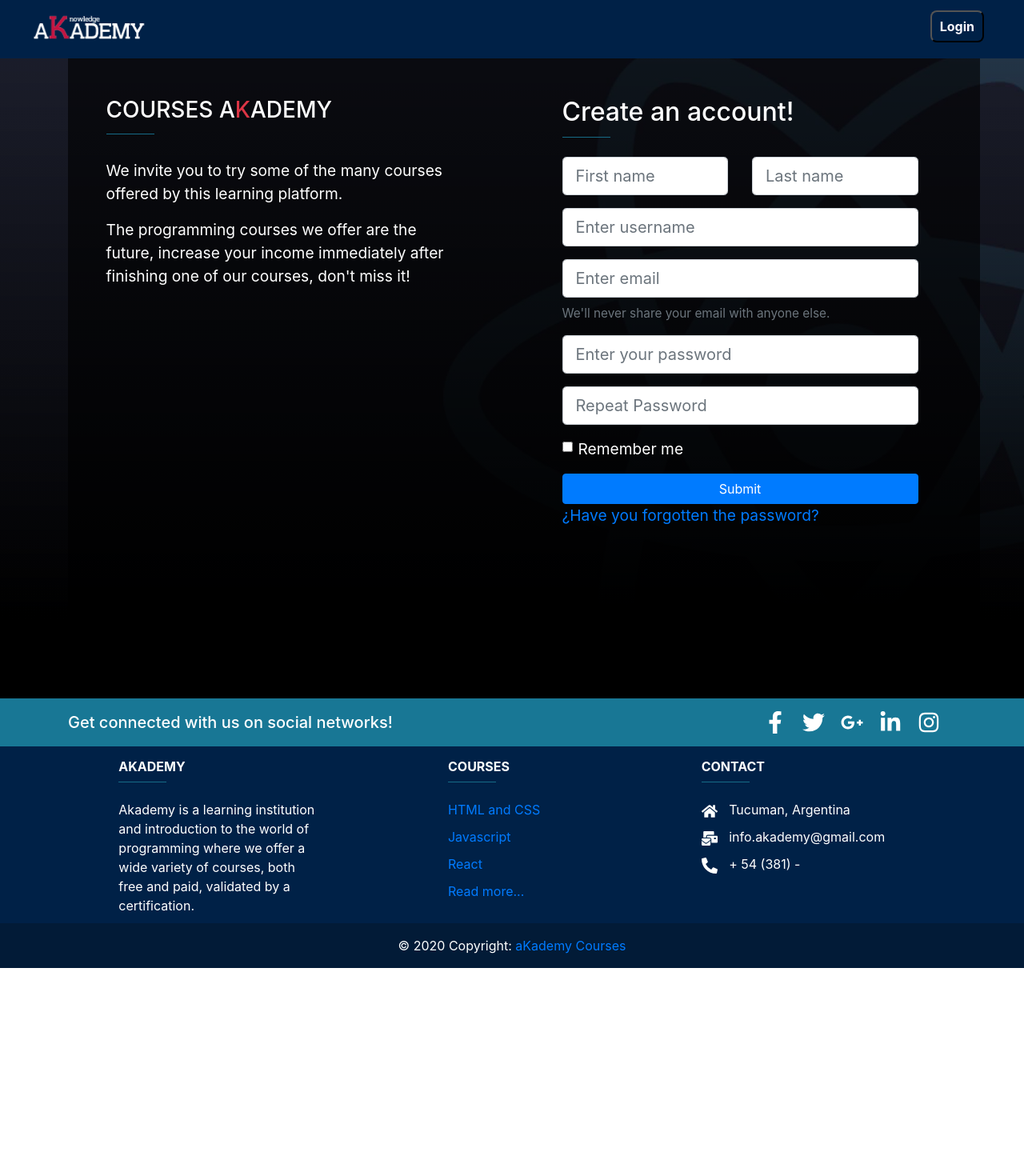
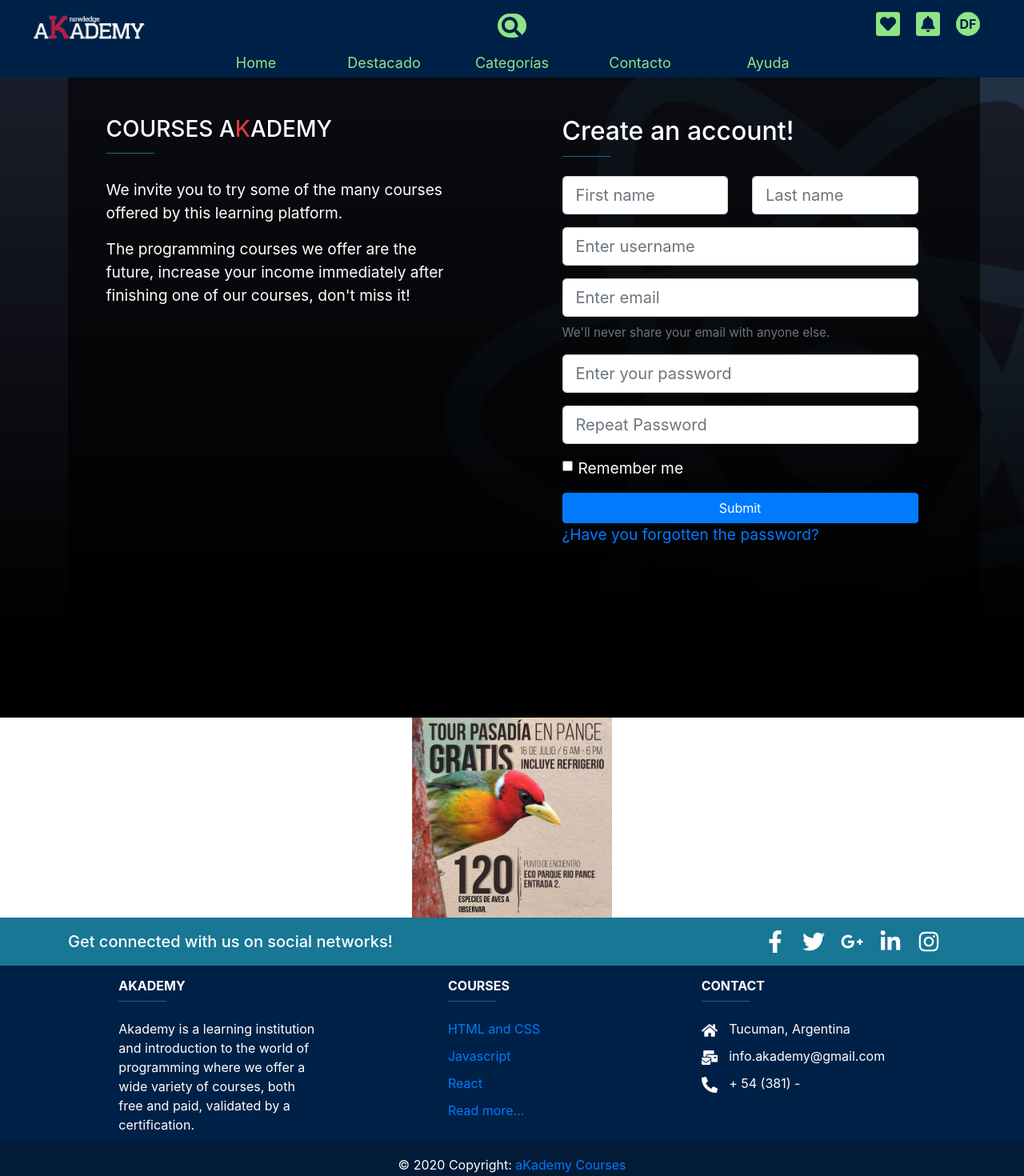
Before and after one commit to dfernandezfb/Final-Proyect, a React (Create React App) app: page / in a window 1280 px wide. Shown: the top 1470 px of the page at 80% size. Before the commit the page ends 1210 px from the top, so only its background shows below. Built offline with nearby package versions, Linux system fonts and the light colour scheme; data requests are answered from the project's data file.

Commit message:
testing with Luis

```diff
--- a/db/db.json
+++ b/db/db.json
@@ -16,7 +16,7 @@
       "directedBy": "fgfgfg",
       "description": "Ruby on Rails es una tecnología que le permite a los desarrolladores crear aplicaciones web de forma rápida y efectiva.",
       "displayed": false,
-      "image": "",
+      "image": "https://blog.desdelinux.net/wp-content/uploads/2019/08/ruby-on-rails-6.jpg",
       "price": "1900",
       "name": "Desarrollo Web Backend con Ruby on Rails"
     },
@@ -26,7 +26,7 @@
       "directedBy": "",
       "description": "Esta herramienta de software provee un set de funcionalidades preestablecidas que permiten juntar los elementos que requiere un videojuego en su desarrollo.",
       "displayed": false,
-      "image":"",
+      "image":"https://dropinblog.com/uploaded/blogs/34235509/files/featured/unity_featured_image_2.png",
       "price": 1900,
       "name": "Desarrollo de Videojuegos con Unity"
     },
--- a/src/App.js
+++ b/src/App.js
@@ -21,7 +21,7 @@ function App() {
   const dayHour = new Date().getHours();
   return (
       <Router>
-        <Header dayHour={dayHour}/>
+        <Header dayHour={dayHour} userLogged='true'/>
         <Switch>
           <AdminpageProvider>
             <FunctionModalsProvider>
--- /dev/null
+++ b/src/components/Banner/Banner.css
@@ -0,0 +1,13 @@
+.bannerImg{
+    width: 100%;
+    height: 250px;
+    object-fit:contain;
+}
+.showBanner{
+    display: block;
+}
+@media (max-width:425px){
+    .showBanner{
+        display: none;
+    }
+}
--- /dev/null
+++ b/src/components/Banner/Banner.js
@@ -0,0 +1,14 @@
+import "./Banner.css"
+import bannerImg from "../../images/imgbanner.jpeg"
+
+const Banner = () => {
+return (
+<>
+<div className="showBanner">
+<a href="https://revistaconciencia.com/ver-articulo/eventos/2016-07-observacion-de-aves-en-pance/">
+    <img className="bannerImg" src={bannerImg} alt="Banner Aves"/>
+</a></div>
+</>
+);
+}
+export default Banner
--- a/src/components/Header/Header.js
+++ b/src/components/Header/Header.js
@@ -8,8 +8,10 @@ import logoclaro from "./../../images/logorecortadoclaro.png"
 import logooscuro from "./../../images/logorecortado.png"
 import SearchBar from '../SearchBar/SearchBar'
 import UserMenu from '../UserMenu/UserMenu'
+import ModalLogin from '../Modals/modalLogin'
+import useModalLogin from '../Modals/useModalLogin'
 const Header = ({dayHour, userLogged }) => {
-
+const { isShowing, toggle } = useModalLogin();
 let dayClassContainer='';
 let dayClassLink='';
 let logo='';
@@ -46,7 +48,13 @@ if(!userLogged)
                     </Navbar>
                 </Col>
                 <Col md={6} className="container-login-button">
-                    <button className="login-button color1 bg-color4"> Login </button>
+                <div className="modalLoginApp">
+        <button className="buttonLogin button-default" onClick={toggle}> Log In </button>
+        <ModalLogin
+          isShowing={isShowing}
+          hide={toggle}
+          />
+      </div>
                 </Col>
             </Row>
         </Container>
--- /dev/null
+++ b/src/components/HeroSlider/HeroSlider.js
@@ -0,0 +1,49 @@
+import {Carousel} from 'react-bootstrap'
+
+
+const HeroSlider = ({carousel}) => {
+    const {image, name, description} = carousel
+    return (
+        <>
+<Carousel>
+  <Carousel.Item>
+    <img
+      className="d-block w-100"
+      src={image}
+      alt={name}
+    />
+    <Carousel.Caption>
+      <h3>{name}</h3>
+      <p>{description}</p>
+    </Carousel.Caption>
+  </Carousel.Item>
+  <Carousel.Item>
+    <img
+      className="d-block w-100"
+      src={image}
+      alt={name}
+    />
+
+    <Carousel.Caption>
+      <h3>{name}</h3>
+      <p>{description}</p>
+    </Carousel.Caption>
+  </Carousel.Item>
+  <Carousel.Item>
+    <img
+      className="d-block w-100"
+      src="holder.js/800x400?text=Third slide&bg=20232a"
+      alt={name}
+    />
+
+    <Carousel.Caption>
+      <h3>{name}</h3>
+      <p>{description}</p>
+    </Carousel.Caption>
+  </Carousel.Item>
+</Carousel>
+</>
+)
+}
+
+export default HeroSlider;
--- a/src/pages/Home.js
+++ b/src/pages/Home.js
@@ -1,39 +1,49 @@
 //Dependencies
-import { useState, useEffect, useContext } from 'react';
-import { AdminpageContext } from '../context/AdminpageContext';
+import { useState, useEffect, useContext } from "react";
+import { AdminpageContext } from "../context/AdminpageContext";
 //Components
 import useModalLogin from "../components/Modals/useModalLogin";
-import ModalLogin from '../components/Modals/modalLogin';
-import CourseCard from '../components/Cards/CourseCard';
+import ModalLogin from "../components/Modals/modalLogin";
+import CourseCard from "../components/Cards/CourseCard";
+import HeroSlider from '../components/HeroSlider/HeroSlider'
 //CSS
 import "../components/Modals/ModalLogin.css";
 
-
-const Home = ({ }) => {
+const Home = ({ userLogged }) => {
   const { courses, setCourses } = useContext(AdminpageContext);
   const { isShowing, toggle } = useModalLogin();
+  if (userLogged) {
     return (
       <>
         <div className="homeBody">
           <div className="modalLoginApp">
-        <button className="buttonLogin button-default" onClick={toggle}> Log In </button>
-        <ModalLogin
-          isShowing={isShowing}
-          hide={toggle}
-          />
+            <button className="buttonLogin button-default" onClick={toggle}>
+              {" "}
+              Log In{" "}
+            </button>
+            <ModalLogin isShowing={isShowing} hide={toggle} />
           </div>
           <div className="row">
-        {
-          courses.length === 0 ? 'No hay cursos disponibles' : (
-            courses.map(courseCard => (
+            {courses.length === 0
+              ? "No hay cursos disponibles"
+              : courses.map((courseCard) => (
                   <CourseCard key={courseCard.id} courseCard={courseCard} />
-            ))
-            )
-          }
+                ))}
           </div>
         </div>
       </>
-
     );
-};
+  } else {
+    return(
+    <>
+    <div>
+      {courses.map((carousel) => (
+                <HeroSlider key={carousel.id} carousel={carousel} />
+                      ))
+ }
+</div>
+</>
+    );
+  }
+}
 export default Home;
--- a/src/pages/LandingPage.js
+++ b/src/pages/LandingPage.js
@@ -2,6 +2,7 @@ import '../styles/landing.css';
 import { useState } from 'react'
 import FormRegister from '../components/FormRegister/FormRegister';
 import FormRegisterSuccess from '../components/FormRegister/FormRegisterSuccess';
+import Banner from '../components/Banner/Banner'
 
 const LandingPage = () => {
     const [isSubmitted, setIsSubmitted] = useState(false);
@@ -37,6 +38,7 @@ const LandingPage = () => {
                     </div>
                 </div>
             </div>
+            <Banner/>
         </>
     );
 }
```
Also changed, not shown: src/components/Modals/AxiosLogin.js (added, +7 -0 lines), src/components/Banner.js (deleted), src/images/imgbanner.jpeg (added). Lines whose indentation alone changed are shown as unchanged.
